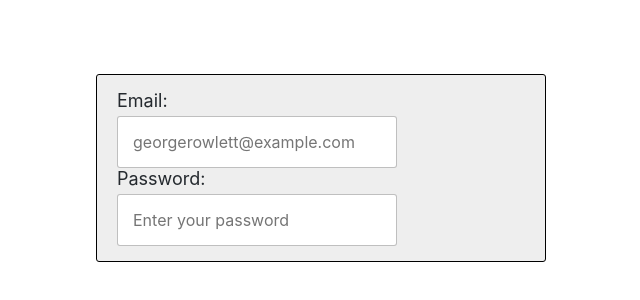
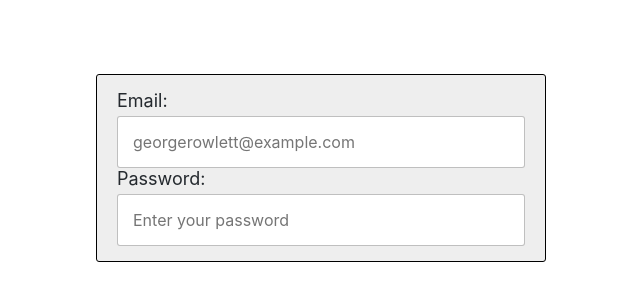
Before and after one commit to alanreidt/sign-in-app, a React (Create React App) app: page / in a window 1280 px wide. Shown: the part 232-532 px from the top of the page, without its empty margins (319-959 px from the left). Built offline with nearby package versions, Linux system fonts and the light colour scheme.

Commit message:
Fix Input's style (closes #30)

```diff
--- a/src/components/Input.js
+++ b/src/components/Input.js
@@ -1,10 +1,11 @@
 function Input(props) {
   const {
     labelText,
+    id,
     ...restProps
   } = props;
 
-  const labelTextStyle = {
+  const labelStyle = {
     display: 'block',
     marginBottom: '5px',
 
@@ -12,6 +13,8 @@ function Input(props) {
   };
 
   const inputStyle = {
+    display: 'block',
+    width: '100%',
     padding: '15px',
 
     fontFamily: 'inherit',
@@ -20,14 +23,20 @@ function Input(props) {
     color: 'inherit',
     border: '1px solid rgba(0, 0, 0, .25)',
     borderRadius: '3px',
+
+    boxSizing: 'border-box',
   };
 
   return (
     <div>
-      <label>
-        <span style={labelTextStyle}>{labelText}</span>
-        <input style={inputStyle} {...restProps} />
+      <label style={labelStyle} for={id}>
+        {labelText}
       </label>
+      <input
+        style={inputStyle}
+        id={id}
+        {...restProps}
+      />
     </div>
   );
 }
--- a/src/pages/Home.js
+++ b/src/pages/Home.js
@@ -16,6 +16,7 @@ function Home() {
           <Input
             labelText={'Email:'}
             type="email"
+            id="email"
             name="email"
             placeholder="georgerowlett@example.com"
             spellCheck="false"
@@ -25,6 +26,7 @@ function Home() {
           <Input
             labelText={'Password:'}
             type="password"
+            id="password"
             name="password"
             placeholder="Enter your password"
             autoComplete="current-password"
```
